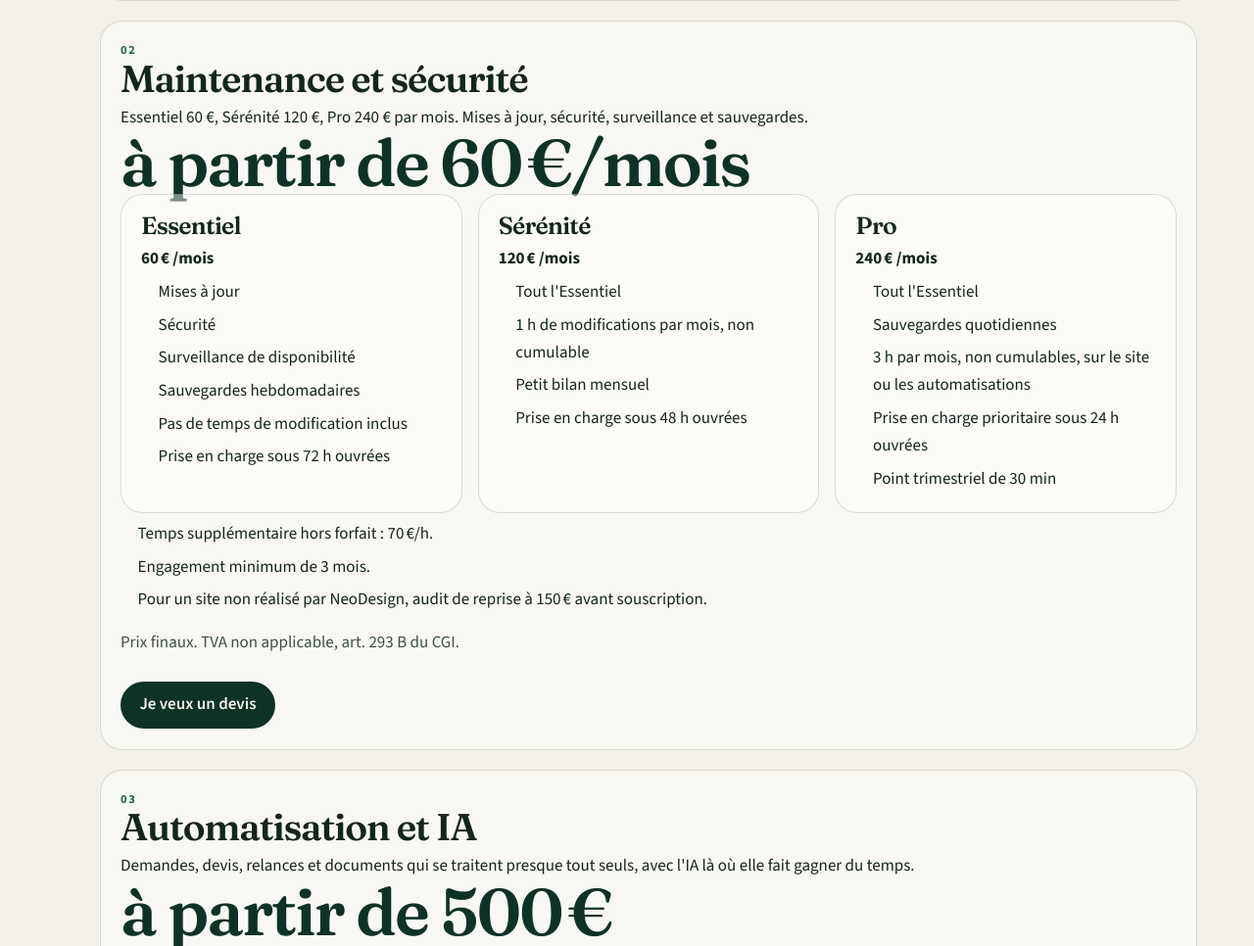
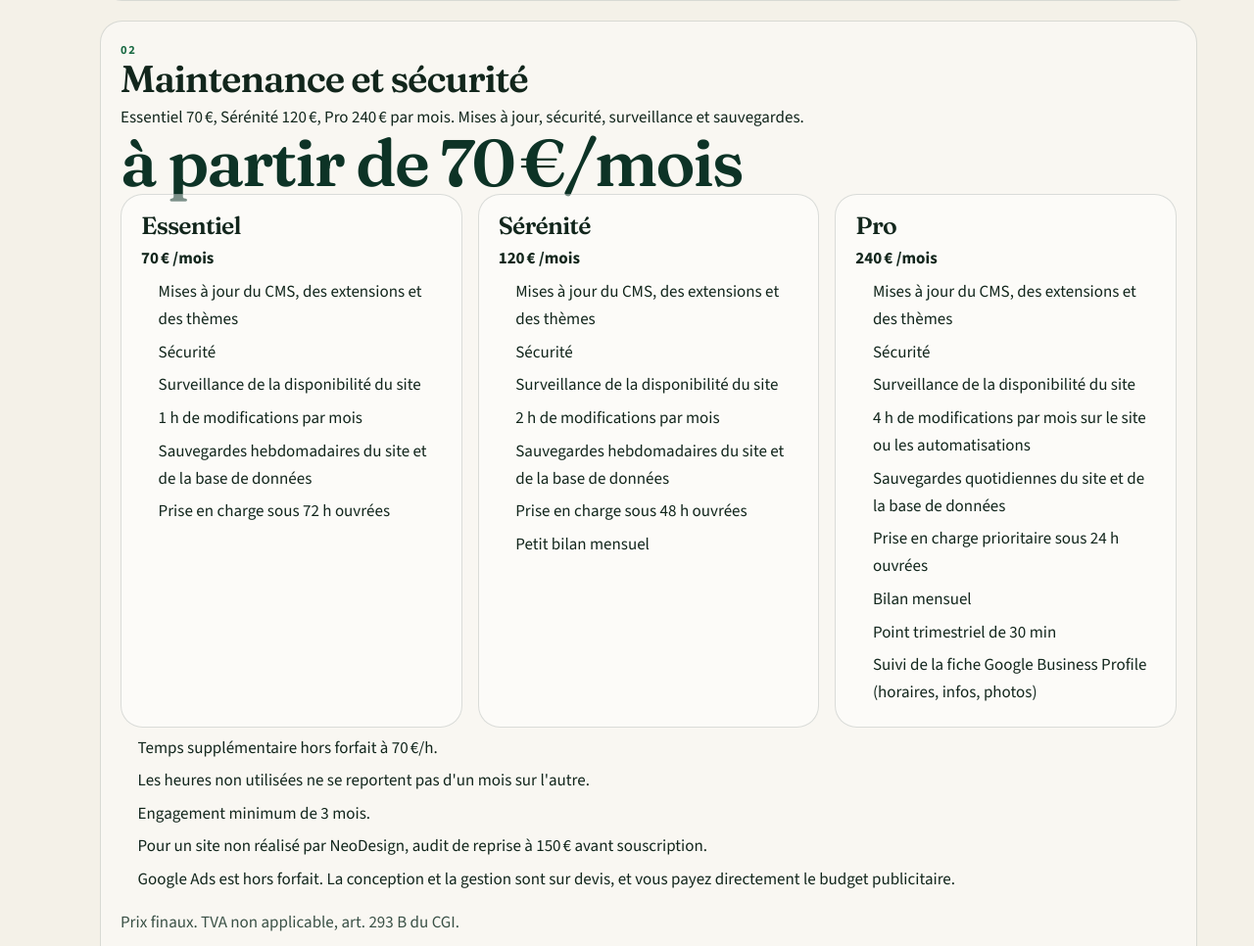
Before and after one commit to honocoder/neodesign, an Astro site: page /tarifs in a window 1280 px wide. Shown: the part 1125-2091 px from the top of the page at 98% size. Built offline with nearby package versions, Linux system fonts and the light colour scheme; Astro itself is replaced by a stand-in of ours; a web font is replaced by a local one.

Commit message:
Met à jour la grille de maintenance (Essentiel 70 € avec 1 h) (#3)
Essentiel passe à 70 €/mois avec 1 h, Sérénité à 2 h et Pro à 4 h, avec le suivi de la fiche Google Business Profile. Les metas et le JSON-LD sont générés depuis site.ts.

```diff
--- a/src/lib/site.ts
+++ b/src/lib/site.ts
@@ -14,6 +14,68 @@ export const site = {
   responseTime: "48 h ouvrées",
   owner: "Jimy Marletta",
 } as const;
+
+const maintenanceCommonPoints = [
+  "Mises à jour du CMS, des extensions et des thèmes",
+  "Sécurité",
+  "Surveillance de la disponibilité du site",
+] as const;
+
+const weeklyBackups = "Sauvegardes hebdomadaires du site et de la base de données";
+
+const maintenancePlans = [
+  {
+    name: "Essentiel",
+    monthlyPrice: 70,
+    points: [
+      ...maintenanceCommonPoints,
+      "1 h de modifications par mois",
+      weeklyBackups,
+      "Prise en charge sous 72 h ouvrées",
+    ],
+  },
+  {
+    name: "Sérénité",
+    monthlyPrice: 120,
+    points: [
+      ...maintenanceCommonPoints,
+      "2 h de modifications par mois",
+      weeklyBackups,
+      "Prise en charge sous 48 h ouvrées",
+      "Petit bilan mensuel",
+    ],
+  },
+  {
+    name: "Pro",
+    monthlyPrice: 240,
+    points: [
+      ...maintenanceCommonPoints,
+      "4 h de modifications par mois sur le site ou les automatisations",
+      "Sauvegardes quotidiennes du site et de la base de données",
+      "Prise en charge prioritaire sous 24 h ouvrées",
+      "Bilan mensuel",
+      "Point trimestriel de 30 min",
+      "Suivi de la fiche Google Business Profile (horaires, infos, photos)",
+    ],
+  },
+] as const;
+
+export const maintenanceTiers = maintenancePlans.map(({ name, monthlyPrice, points }) => ({
+  name,
+  price: `${monthlyPrice}\u202f€`,
+  unit: "/mois",
+  points,
+}));
+
+export const maintenanceNotes = [
+  "Temps supplémentaire hors forfait à 70\u202f€/h.",
+  "Les heures non utilisées ne se reportent pas d'un mois sur l'autre.",
+  "Engagement minimum de 3 mois.",
+  "Pour un site non réalisé par NeoDesign, audit de reprise à 150\u202f€ avant souscription.",
+  "Google Ads est hors forfait. La conception et la gestion sont sur devis, et vous payez directement le budget publicitaire.",
+] as const;
+
+const maintenancePrices = maintenanceTiers.map(({ name, price }) => `${name} ${price}`).join(", ");
 
 export const offers = [
   {
@@ -34,11 +96,10 @@ export const offers = [
     name: "Maintenance et sécurité",
     href: "/services/maintenance",
     contact: "/contact?offre=maintenance",
-    from: "60\u202f€",
-    unit: "/mois",
+    from: maintenanceTiers[0].price,
+    unit: maintenanceTiers[0].unit,
     cadence: "",
-    summary:
-      "Essentiel 60 €, Sérénité 120 €, Pro 240 € par mois. Mises à jour, sécurité, surveillance et sauvegardes.",
+    summary: `${maintenancePrices} par mois. Mises à jour, sécurité, surveillance et sauvegardes.`,
   },
   {
     id: "automatisation",
@@ -101,51 +162,6 @@ export const vitrineOptions = [
   "Référencement plus poussé",
 ];
 
-export const maintenanceTiers = [
-  {
-    name: "Essentiel",
-    price: "60\u202f€",
-    unit: "/mois",
-    points: [
-      "Mises à jour",
-      "Sécurité",
-      "Surveillance de disponibilité",
-      "Sauvegardes hebdomadaires",
-      "Pas de temps de modification inclus",
-      "Prise en charge sous 72 h ouvrées",
-    ],
-  },
-  {
-    name: "Sérénité",
-    price: "120\u202f€",
-    unit: "/mois",
-    points: [
-      "Tout l'Essentiel",
-      "1 h de modifications par mois, non cumulable",
-      "Petit bilan mensuel",
-      "Prise en charge sous 48 h ouvrées",
-    ],
-  },
-  {
-    name: "Pro",
-    price: "240\u202f€",
-    unit: "/mois",
-    points: [
-      "Tout l'Essentiel",
-      "Sauvegardes quotidiennes",
-      "3 h par mois, non cumulables, sur le site ou les automatisations",
-      "Prise en charge prioritaire sous 24 h ouvrées",
-      "Point trimestriel de 30 min",
-    ],
-  },
-] as const;
-
-export const maintenanceNotes = [
-  "Temps supplémentaire hors forfait : 70\u202f€/h.",
-  "Engagement minimum de 3 mois.",
-  "Pour un site non réalisé par NeoDesign, audit de reprise à 150\u202f€ avant souscription.",
-] as const;
-
 export const mobileService = {
   href: "/services/applications-mobiles",
   name: "Applications mobiles",
@@ -189,3 +205,25 @@ export function priceLabel(offer: (typeof offers)[number]) {
   const cadence = offer.cadence ? ` ${offer.cadence}` : "";
   return `à partir de ${offer.from}${offer.unit}${cadence}`;
 }
+
+const maintenanceOffer = getOffer("maintenance");
+const maintenanceStartingPrice = `à partir de ${maintenanceOffer.from} par mois`;
+
+export const pricingDescription =
+  `Sites web ${priceLabel(getOffer("site-vitrine"))}. Maintenance ${maintenanceStartingPrice} : ${maintenancePrices}. ` +
+  `Automatisation ${priceLabel(getOffer("automatisation"))}, conseil ${priceLabel(getOffer("conseil"))}. ` +
+  "Prix finaux, TVA non applicable.";
+
+export const maintenanceDescription = `Trois forfaits de maintenance. ${maintenanceOffer.summary} Prix finaux, TVA non applicable.`;
+
+export const maintenanceStructuredOffer = {
+  "@type": "Offer",
+  priceCurrency: "EUR",
+  priceSpecification: {
+    "@type": "PriceSpecification",
+    minPrice: maintenancePlans[0].monthlyPrice,
+    priceCurrency: "EUR",
+    unitText: "mois",
+  },
+  description: `Maintenance ${maintenanceStartingPrice}. ${maintenanceOffer.summary} Prix finaux. TVA non applicable, art. 293 B du CGI.`,
+} as const;
--- a/src/pages/services/maintenance.astro
+++ b/src/pages/services/maintenance.astro
@@ -3,14 +3,21 @@ import Base from "@layouts/Base.astro";
 import PageHero from "@components/PageHero.astro";
 import Close from "@components/Close.astro";
 import ServiceSections from "@components/ServiceSections.astro";
-import { getOffer, maintenanceNotes, maintenanceTiers, priceLabel } from "@lib/site";
+import {
+  getOffer,
+  maintenanceDescription,
+  maintenanceNotes,
+  maintenanceStructuredOffer,
+  maintenanceTiers,
+  priceLabel,
+} from "@lib/site";
 
 const offer = getOffer("maintenance");
 ---
 
 <Base
   title="Maintenance et sécurité de site | NeoDesign"
-  description="Trois forfaits de maintenance : Essentiel 60 €, Sérénité 120 €, Pro 240 € par mois. Mises à jour, sécurité, surveillance et sauvegardes. Prix finaux, TVA non applicable."
+  description={maintenanceDescription}
   jsonLd={{
     "@context": "https://schema.org",
     "@type": "Service",
@@ -18,24 +25,13 @@ const offer = getOffer("maintenance");
     serviceType: "Maintenance de site web",
     provider: { "@type": "ProfessionalService", name: "NeoDesign" },
     areaServed: "Amiens",
-    offers: {
-      "@type": "Offer",
-      priceCurrency: "EUR",
-      priceSpecification: {
-        "@type": "PriceSpecification",
-        minPrice: "60",
-        priceCurrency: "EUR",
-        unitText: "mois",
-      },
-      description:
-        "À partir de 60 € par mois. Essentiel 60 €, Sérénité 120 €, Pro 240 €. Prix finaux, TVA non applicable, art. 293 B du CGI.",
-    },
+    offers: maintenanceStructuredOffer,
   }}
 >
   <PageHero
     eyebrow="02 · Maintenance"
     title="Le site reste à jour, sans y penser."
-    lead="Mises à jour, sécurité, surveillance de disponibilité et sauvegardes. Sérénité et Pro ajoutent du temps de modification, avec une prise en charge plus courte."
+    lead="On s'occupe des mises à jour, de la sécurité, de la surveillance et des sauvegardes. Chaque forfait inclut des heures de modification."
   >
     <p class="lead">{priceLabel(offer)}. TVA non applicable, art. 293 B du CGI.</p>
     <div class="actions">
@@ -46,14 +42,14 @@ const offer = getOffer("maintenance");
 
   <ServiceSections
     glance={[
-      { title: "À jour", text: "Mises à jour et sécurité, sans que vous ayez à les lancer." },
-      { title: "Sauvé", text: "Sauvegardes hebdomadaires, quotidiennes avec le forfait Pro." },
-      { title: "Pris en charge", text: "Sous 72 h, 48 h ou 24 h ouvrées, selon le forfait." },
+      { title: "À jour", text: "On met à jour le CMS, les extensions et les thèmes, et on surveille la disponibilité du site." },
+      { title: "Sauvé", text: "On sauvegarde le site et sa base de données chaque semaine avec Essentiel et Sérénité, chaque jour avec Pro." },
+      { title: "Pris en charge", text: "Sous 72 h ouvrées avec Essentiel, 48 h avec Sérénité et 24 h en priorité avec Pro." },
     ]}
     steps={[
       { title: "Le site actuel", text: "On regarde ce qui est en place, et ce qui doit être surveillé." },
       { title: "Le forfait", text: "Essentiel, Sérénité ou Pro. Les heures de modification ne se cumulent pas d'un mois sur l'autre." },
-      { title: "Chaque mois", text: "Les mises à jour, la sécurité et les sauvegardes, plus les heures prévues s'il y en a." },
+      { title: "Chaque mois", text: "On assure les mises à jour, la sécurité, la surveillance et les sauvegardes. Vous pouvez utiliser les heures de modification prévues dans votre forfait." },
     ]}
   >
     <div class="tier-block">
--- a/src/pages/tarifs.astro
+++ b/src/pages/tarifs.astro
@@ -8,6 +8,7 @@ import {
   maintenanceTiers,
   offers,
   priceLabel,
+  pricingDescription,
   vitrineIncludes,
   vitrineOptions,
 } from "@lib/site";
@@ -20,7 +21,7 @@ const conseil = getOffer("conseil");
 
 <Base
   title="Tarifs | NeoDesign"
-  description="Sites web à partir de 1 200 €. Maintenance à partir de 60 € par mois : Essentiel 60 €, Sérénité 120 €, Pro 240 €. Automatisation à partir de 500 €, conseil à partir de 250 € la demi-journée. Prix finaux, TVA non applicable."
+  description={pricingDescription}
 >
   <PageHero
     eyebrow="Tarifs"
```
